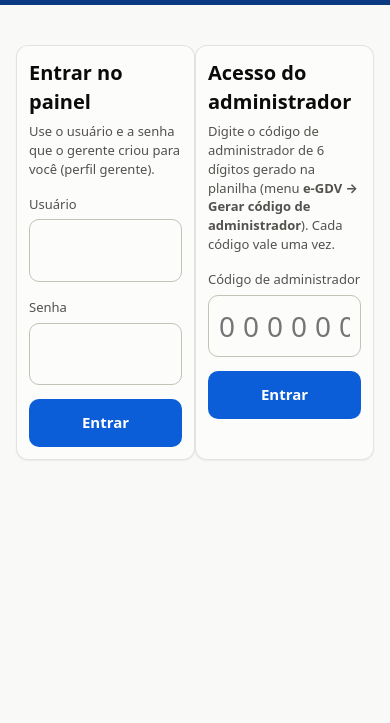
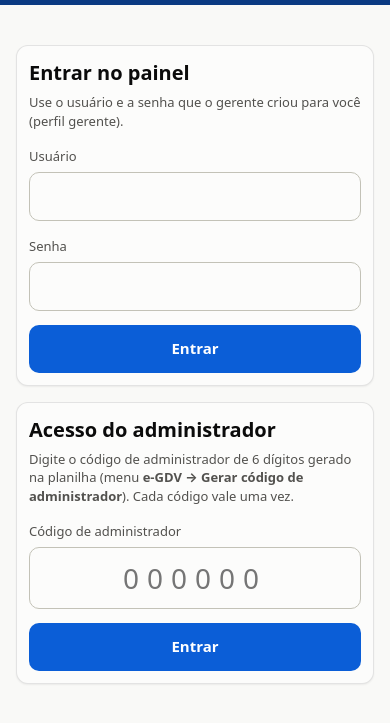
Before and after one commit to evilasionogueiraagro-netizen/GDV, a plain HTML site: page web/painel/index.html in a window 390 px wide. Shown: the part 41-764 px from the top of the page. Drawn offline with Linux system fonts and the light colour scheme.

Commit message:
Painel: campos de usuário e senha com texto normal e login empilhado no celular
Os campos novos herdavam o estilo do código de 6 dígitos (28px, espaçado, centralizado). Agora só o
código tem esse estilo; usuário e senha usam 16px (evita o zoom do iPhone). No celular, os cartões de
login do painel empilham em vez de ficar espremidos lado a lado. Vale também para o Portal do
Administrativo, que usa o mesmo CSS.

```diff
--- a/web/painel/css/painel.css
+++ b/web/painel/css/painel.css
@@ -63,11 +63,13 @@ a { color: var(--marca2); }
 .pn-instalar-x:hover { background: var(--sf2); }
 
 /* Login */
-.pn-login { display: flex; justify-content: center; padding: 40px 16px; }
+.pn-login { display: flex; flex-wrap: wrap; align-items: flex-start; justify-content: center; gap: 16px; padding: 40px 16px; }   /* celular: os cartões de login empilham */
 .pn-login-form { width: 100%; max-width: 400px; }
 .pn-login-form h2 { margin: 0 0 6px; font-size: 20px; }
 .pn-login-form label { display: block; font-size: 13px; color: var(--ink2); margin: 16px 0 6px; }
 .pn-login-form input { width: 100%; font-size: 28px; letter-spacing: 8px; text-align: center; padding: 10px; border: 1px solid var(--base); border-radius: 10px; background: var(--sf); }
+/* usuário e senha: texto normal (o estilo grande e espaçado acima é só do código de 6 dígitos); 16px evita o zoom no iPhone */
+.pn-login-form input:not([inputmode="numeric"]) { font-size: 16px; letter-spacing: normal; text-align: left; padding: 12px; }
 .pn-botao { display: block; width: 100%; margin-top: 14px; background: var(--marca2); color: #fff; border: 0; border-radius: 10px; padding: 13px; font-weight: 600; cursor: pointer; }
 .pn-botao:disabled { opacity: .6; cursor: wait; }
 .pn-erro { color: var(--critico); background: color-mix(in srgb, var(--critico) 10%, transparent); border-radius: 8px; padding: 10px; margin: 12px 0 0; font-size: 14px; }
```
